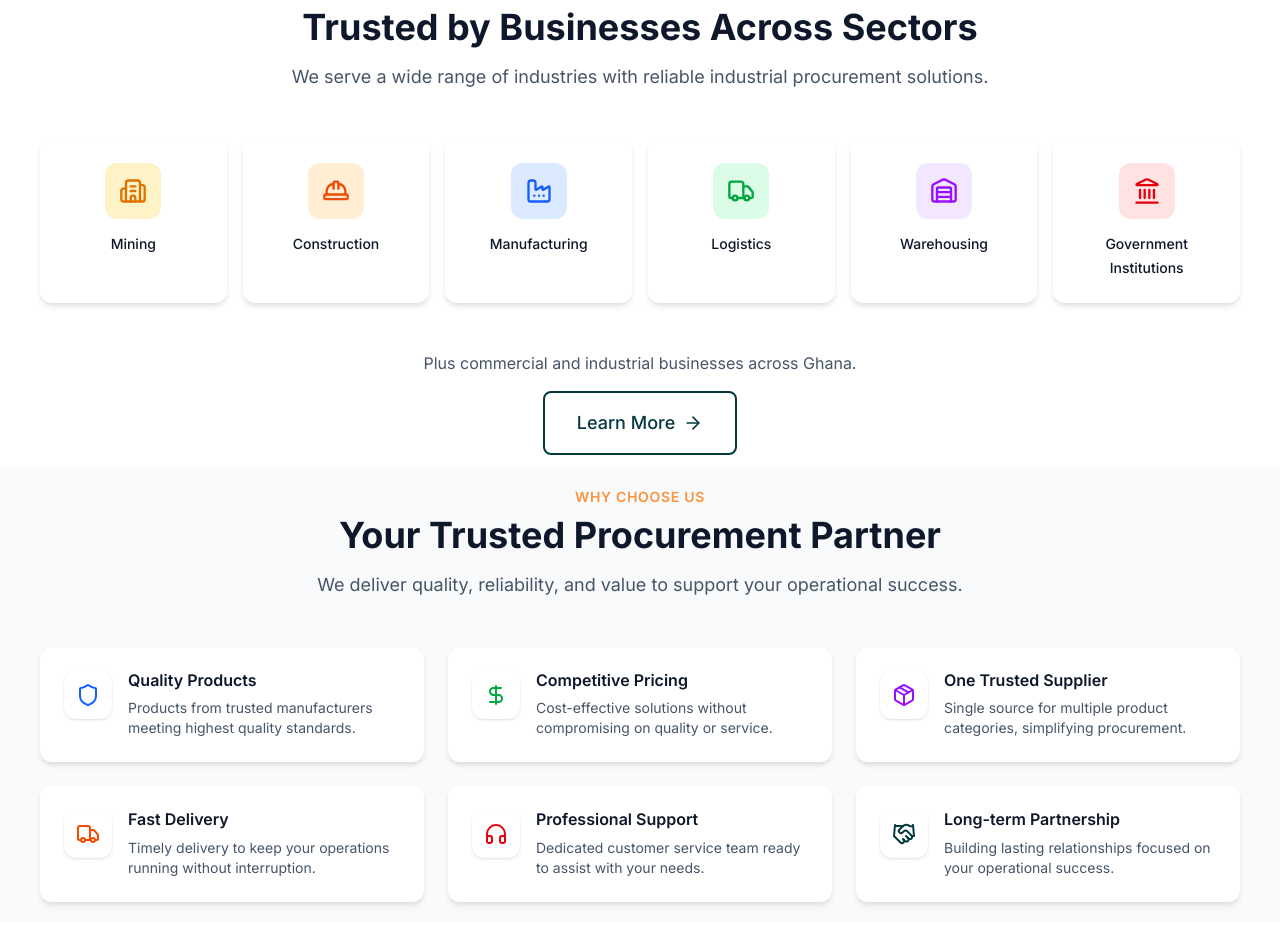
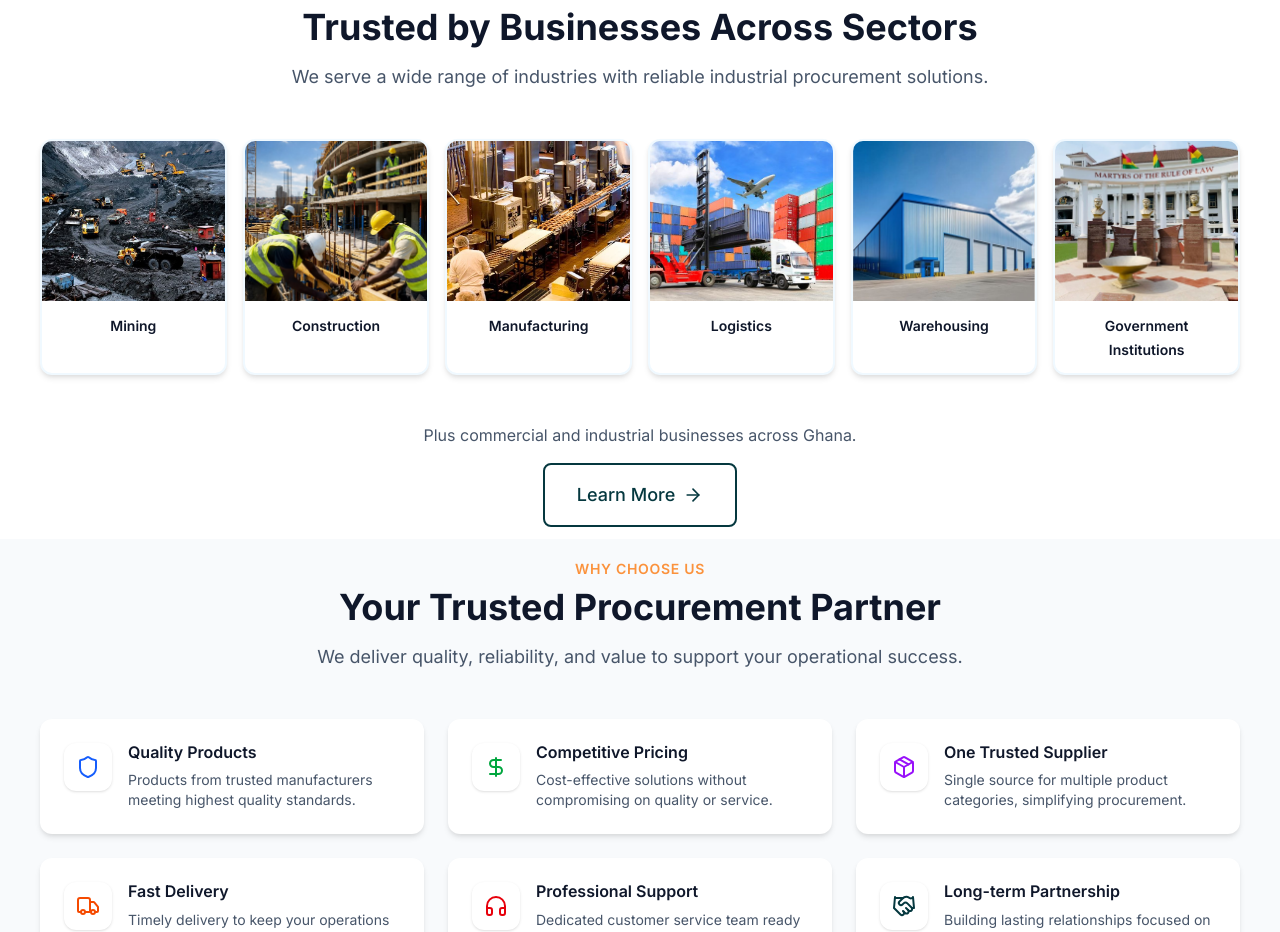
Before and after one commit to cojojunior/KABA-Meridian, a React (Vite) app: page / in a window 1280 px wide. Shown: the part 2080-3012 px from the top of the page. Built offline with nearby package versions, Linux system fonts and the light colour scheme.

Commit message:
changes industry icons to industry images

```diff
--- a/src/components/home/IndustriesSection.tsx
+++ b/src/components/home/IndustriesSection.tsx
@@ -1,42 +1,46 @@
 import { motion } from "framer-motion";
 import { Link } from "react-router-dom";
-import {
-  Building2,
-  HardHat,
-  Factory,
-  Truck,
-  Warehouse,
-  Landmark,
-  ArrowRight,
-} from "lucide-react";
+import { ArrowRight } from "lucide-react";
 import { Button } from "@/components/ui/Button";
 import { Section } from "@/components/ui/Section";
 
 const industries = [
-  { icon: Building2, name: "Mining", color: "bg-amber-100 text-amber-600" },
   {
-    icon: HardHat,
-    name: "Construction",
-    color: "bg-orange-100 text-orange-600",
-  },
-  { icon: Factory, name: "Manufacturing", color: "bg-blue-100 text-blue-600" },
-  { icon: Truck, name: "Logistics", color: "bg-green-100 text-green-600" },
-  {
-    icon: Warehouse,
-    name: "Warehousing",
-    color: "bg-purple-100 text-purple-600",
+    image: "/mining.jpg",
+    name: "Mining",
+    color: "border-primary-50",
   },
   {
-    icon: Landmark,
+    image: "/construction.jpg",
+    name: "Construction",
+    color: "border-primary-50",
+  },
+  {
+    image: "/manufacturing.jpg",
+    name: "Manufacturing",
+    color: "border-primary-50",
+  },
+  {
+    image: "/logistic.jpg",
+    name: "Logistics",
+    color: "border-primary-50",
+  },
+  {
+    image: "/warehouse.jpg",
+    name: "Warehousing",
+    color: "border-primary-50",
+  },
+  {
+    image: "/government.jpg",
     name: "Government Institutions",
-    color: "bg-red-100 text-red-600",
+    color: "border-primary-50",
   },
 ];
 
 export default function IndustriesSection() {
   return (
     <Section background="white" className="py-5 px-2 lg:py-3">
-      <div className="text-center mb-12 ">
+      <div className="text-center mb-12">
         <h2 className="text-sm font-semibold text-accent-300 uppercase tracking-wider">
           Industries We Serve
         </h2>
@@ -57,14 +61,19 @@ export default function IndustriesSection() {
             whileInView={{ opacity: 1, scale: 1 }}
             viewport={{ once: true }}
             transition={{ duration: 0.4, delay: index * 0.05 }}
-            className="bg-white rounded-xl p-6 text-center shadow-card hover:shadow-card-hover transition-all duration-300 hover:scale-105">
-            <div
-              className={`w-14 h-14 rounded-xl ${industry.color} flex items-center justify-center mx-auto mb-3`}>
-              <industry.icon className="h-7 w-7" />
+            className={`bg-white rounded-xl overflow-hidden shadow-card hover:shadow-card-hover transition-all duration-300 hover:scale-105 border-2 ${industry.color}`}>
+            <div className="relative h-40 w-full overflow-hidden">
+              <img
+                src={industry.image}
+                alt={industry.name}
+                className="w-full h-full object-cover transition-transform duration-500 hover:scale-110"
+              />
             </div>
-            <span className="text-sm font-medium text-secondary-900">
-              {industry.name}
-            </span>
+            <div className="p-3 text-center">
+              <span className="text-sm font-semibold text-secondary-900">
+                {industry.name}
+              </span>
+            </div>
           </motion.div>
         ))}
       </div>
```
